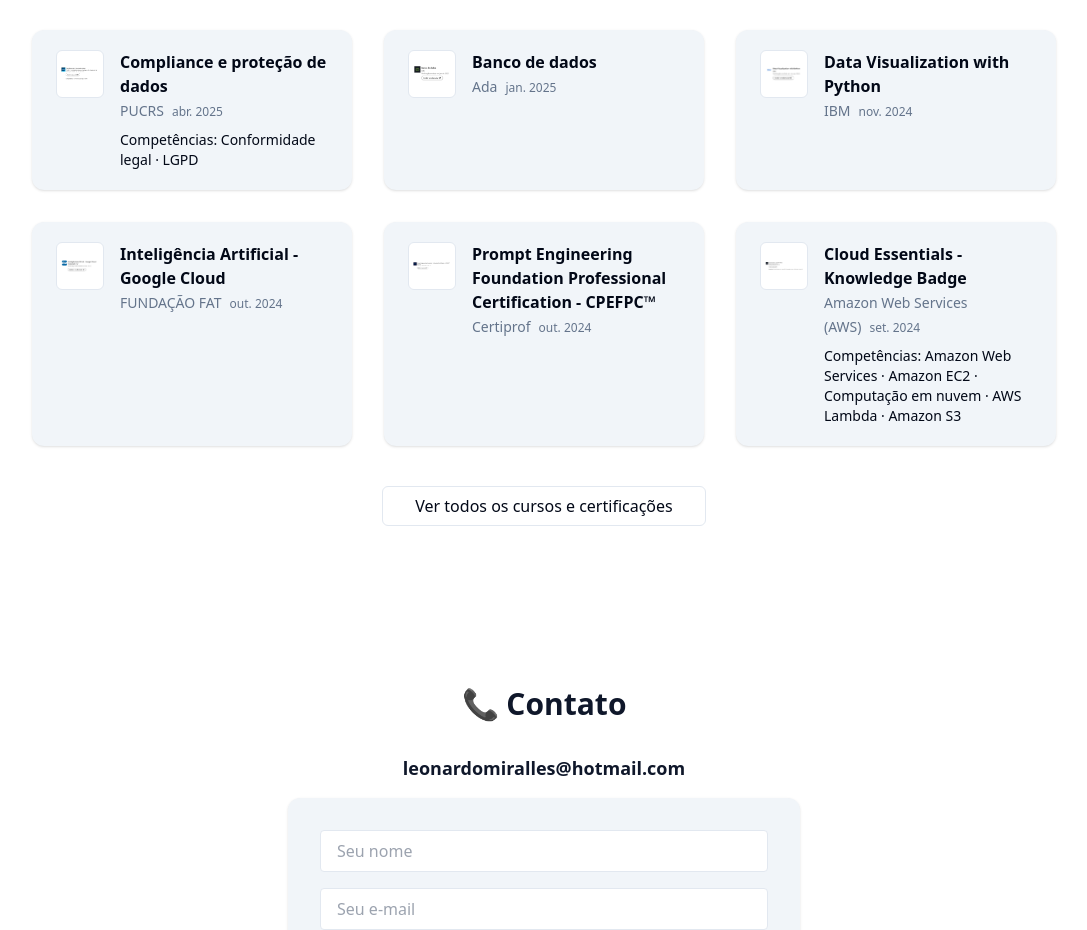
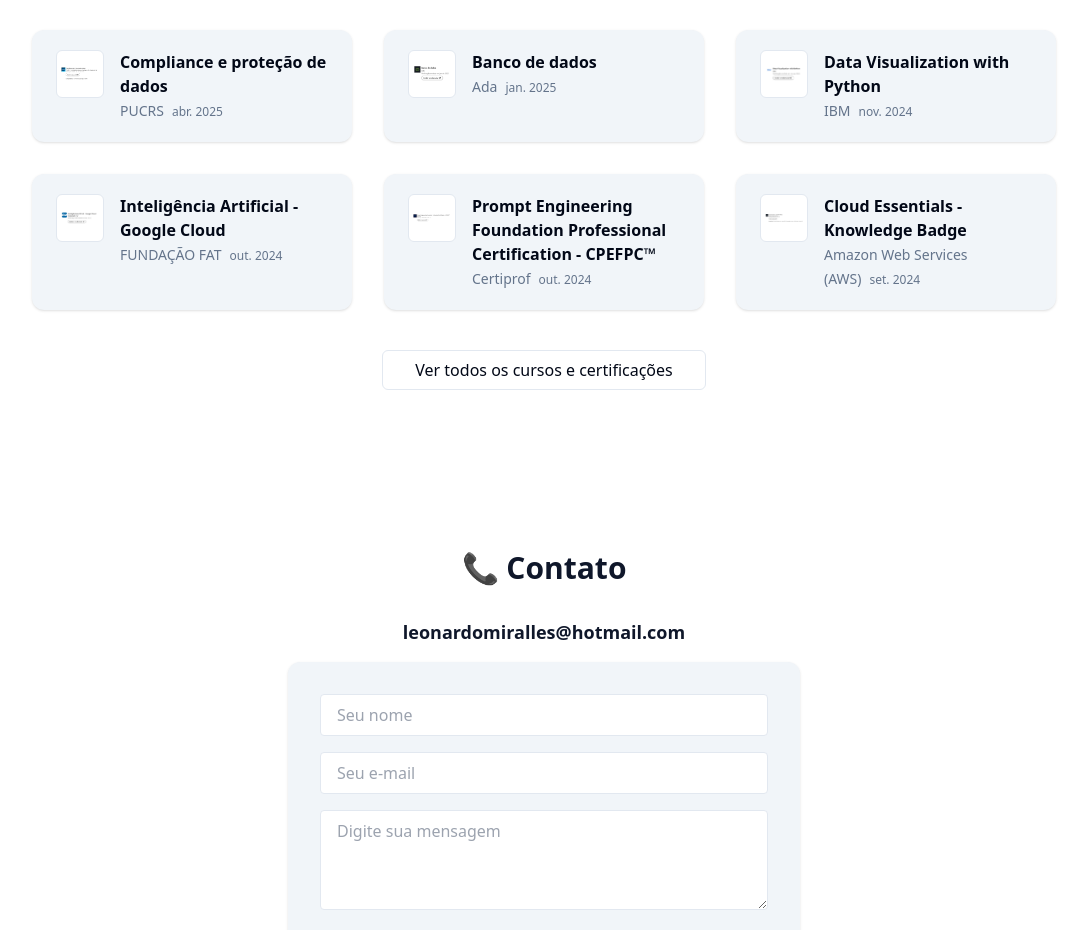
Before and after one commit to sellarim/meu-portfolio-v2, a React (Vite) app: page / in a window 1280 px wide. Shown: the part 4287-5217 px from the top of the page, without its empty margins (96-1183 px from the left). Built offline with nearby package versions, Linux system fonts and the light colour scheme.

Commit message:
Remove course descriptions
Remove the descriptions from all courses in the CoursesSection.

```diff
--- a/src/components/CoursesSection.tsx
+++ b/src/components/CoursesSection.tsx
@@ -6,43 +6,37 @@ const courses = [
     title: "Compliance e proteção de dados",
     institution: "PUCRS",
     logo: "/lovable-uploads/0af3a170-d588-498f-823b-f86f7f6e47ad.png",
-    period: "abr. 2025",
-    desc: "Competências: Conformidade legal · LGPD"
+    period: "abr. 2025"
   },
   {
     title: "Banco de dados",
     institution: "Ada",
     logo: "/lovable-uploads/2dbaf2ae-ca87-4911-bb11-cda69f853534.png",
-    period: "jan. 2025",
-    desc: ""
+    period: "jan. 2025"
   },
   {
     title: "Data Visualization with Python",
     institution: "IBM",
     logo: "/lovable-uploads/010edcaa-2527-4993-b797-913c4c8a0d1d.png",
-    period: "nov. 2024",
-    desc: ""
+    period: "nov. 2024"
   },
   {
     title: "Inteligência Artificial - Google Cloud",
     institution: "FUNDAÇÃO FAT",
     logo: "/lovable-uploads/2cc2f069-3eca-440c-8f38-522396550297.png",
-    period: "out. 2024",
-    desc: ""
+    period: "out. 2024"
   },
   {
     title: "Prompt Engineering Foundation Professional Certification - CPEFPC™",
     institution: "Certiprof",
     logo: "/lovable-uploads/18fb1a98-af23-40f3-bc7a-53ff2300a980.png",
-    period: "out. 2024",
-    desc: ""
+    period: "out. 2024"
   },
   {
     title: "Cloud Essentials - Knowledge Badge",
     institution: "Amazon Web Services (AWS)",
     logo: "/lovable-uploads/b8ad9a39-4e1e-4734-9590-3568a339d551.png",
-    period: "set. 2024",
-    desc: "Competências: Amazon Web Services · Amazon EC2 · Computação em nuvem · AWS Lambda · Amazon S3"
+    period: "set. 2024"
   }
 ];
 
@@ -57,7 +51,7 @@ export default function CoursesSection() {
         Principais cursos e certificações:
       </h2>
       <div className="flex flex-col md:flex-row md:flex-wrap gap-8 max-w-5xl mx-auto">
-        {courses.map(({ title, institution, logo, period, desc }) => (
+        {courses.map(({ title, institution, logo, period }) => (
           <div
             key={title + institution}
             className="flex gap-4 items-start bg-muted rounded-xl shadow px-6 py-5 flex-1 min-w-[260px] md:max-w-[calc(33%-16px)]"
@@ -71,7 +65,6 @@ export default function CoursesSection() {
               <h3 className="font-bold text-base">{title}</h3>
               <span className="text-sm text-muted-foreground font-medium">{institution}</span>
               <span className="ml-2 text-xs text-muted-foreground">{period}</span>
-              {desc && <p className="text-sm mt-2 text-foreground">{desc}</p>}
             </div>
           </div>
         ))}
```
